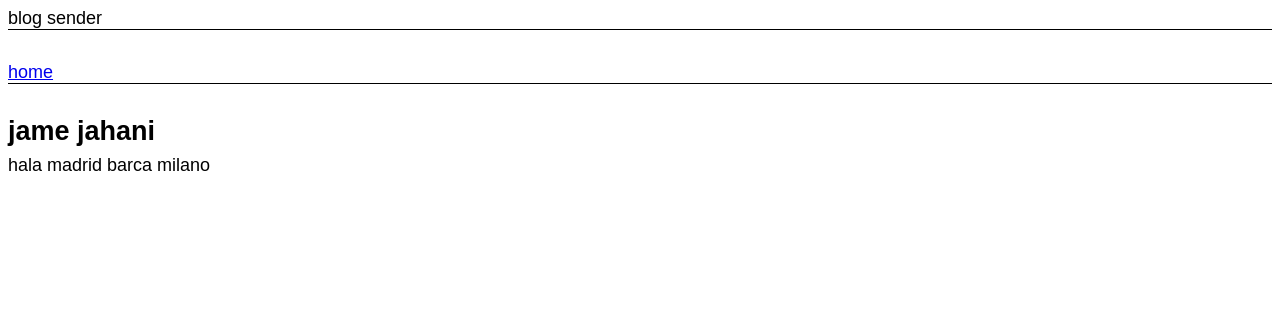
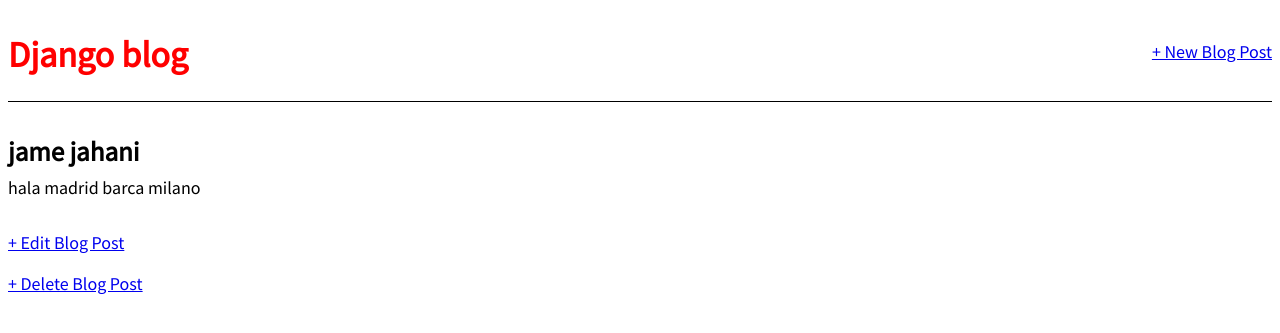
Before and after one commit to alirezaghazanfari/BlogApp, a Django app: page /user/post/2/ in a window 1280 px wide. Shown: the top 333 px of the page. Run offline with Django 3.2, Linux system fonts and the light colour scheme; data comes from the database, SQL or seed files in the repository; both versions use the stored data as it was after the commit.

Commit message:
feat(): Add delete,detail,new forms

```diff
--- a/blog/models/Post.py
+++ b/blog/models/Post.py
@@ -1,12 +1,43 @@
 from django.db import models
+from django.urls import reverse
+
 
 class User(models.Model):
-    name = models.CharField(max_length=200,verbose_name='')
-    last_name = models.CharField(max_length=200,verbose_name='')
-    ip = models.CharField(max_length=300,verbose_name='')
+    name = models.CharField(
+        max_length=200,
+        verbose_name='name'
+    )
+    last_name = models.CharField(max_length=200,
+                                 verbose_name='last name'
+                                 )
+    ip = models.CharField(
+        max_length=300,
+        verbose_name='ip'
+    )
+
     def __str__(self):
         return self.last_name
+
+
 class Post(models.Model):
-    title = models.CharField(max_length=200,verbose_name='')
-    body = models.TextField(verbose_name='')
-    author = models.ForeignKey(on_delete=models.CASCADE,verbose_name='',to=User)
+    title = models.CharField(
+        max_length=200,
+        verbose_name='title'
+    )
+    body = models.TextField(
+        verbose_name='body'
+    )
+    author = models.ForeignKey(
+        on_delete=models.CASCADE,
+        verbose_name='user',
+        to=User
+    )
+
+    def __str__(self):
+        return self.title
+
+    def get_absolute_url(self):
+        return reverse(
+            'post_detail',
+            args=[str(self.id)]
+        )
--- a/blog/templates/post_detail.html
+++ b/blog/templates/post_detail.html
@@ -4,4 +4,6 @@
 <h2>{{ post.title }}</h2>
 <p>{{ post.body }}</p>
 </div>
+    <p><a href="{% url 'post_edit' post.pk %}">+ Edit Blog Post</a></p>
+    <p><a href="{% url 'post_delete' post.pk %}">+ Delete Blog Post</a></p>
 {% endblock content %}
--- a/blog/templates/posts_show.html
+++ b/blog/templates/posts_show.html
@@ -1,30 +1,23 @@
 {% load static %}
-<html lang="">
+<html>
 <head>
-    <title>blog page</title>
-    <link href="{% static 'css/base.css' %}" rel="stylesheet">
+<title>Django blog</title>
+<link href="https://fonts.googleapis.com/css?family=Source+Sans+Pro:400"
+rel="stylesheet">
+<link href="{% static 'css/base.css' %}" rel="stylesheet">
 </head>
-
 <body>
+<div>
 <header>
-    blog sender
-    <link href="{% static 'css/base.css' %}" rel="stylesheet">
+<div class="nav-left">
+<h1><a href="{% url 'home' %}">Django blog</a></h1>
+</div>
+<div class="nav-right">
+<a href="{% url 'post_new' %}">+ New Blog Post</a>
+</div>
 </header>
-<header>
-    <a href="{% url 'home' %}">home</a>
-</header>
-<div>
-    {% block content %}
-        {% for post in object_list %}
-            <div class="Post">
-                <h1><a href="{% url 'post_detail' post.pk %}">{{ post.title }}</a></h1>
-                <p>{{ post.body }}</p>
-            </div>
-
-
-        {% endfor %}
-    {% endblock content %}
+{% block content %}
+{% endblock content %}
 </div>
-
 </body>
 </html>
--- a/blog/urls.py
+++ b/blog/urls.py
@@ -1,8 +1,43 @@
 from django.contrib import admin
 from django.urls import path
-from .views import RegisterUser,UserShow,PostShow,PostDetail
+from .views import RegisterUser, UserShow, PostShow, PostDetail, BlogCreateView, BlogUpdate, BlogDelete, BlogList
 
 urlpatterns = [
-    path('register/',PostShow.as_view(),name='home'),
-    path('post/<int:pk>/',PostDetail.as_view(),name = 'post_detail'),
+
+    path(
+        'register/',
+        PostShow.as_view(),
+        name='home'
+    ),
+
+    path(
+        'post/<int:pk>/',
+        PostDetail.as_view(),
+        name='post_detail'
+    ),
+
+    path(
+        'post/new/',
+        BlogCreateView.as_view(),
+        name='post_new'
+    ),
+
+    path(
+        'post/<int:pk>/edit/',
+        BlogUpdate.as_view(),
+        name='post_edit'
+    ),
+
+    path(
+        'post/<int:pk>/delete/',
+        BlogDelete.as_view(),
+        name='post_delete'
+    ),
+
+    path(
+        '',
+        BlogList.as_view(),
+        name='homeA'
+    )
+
 ]
--- a/blog/views.py
+++ b/blog/views.py
@@ -1,8 +1,9 @@
 from django.shortcuts import render
+from django.urls import reverse_lazy
 from rest_framework.renderers import TemplateHTMLRenderer
 from rest_framework.views import View,APIView
 from rest_framework import viewsets, permissions
-from django.views.generic import ListView , DetailView
+from django.views.generic import ListView , DetailView,CreateView,UpdateView,DeleteView
 
 from blog.models.Post import User,Post
 # Create your views here.
@@ -22,3 +23,23 @@ class PostDetail(DetailView):
     model = Post
     template_name = 'post_detail.html'
     context_object_name = 'post'
+
+
+class BlogCreateView(CreateView):
+    model = Post
+    template_name = 'post_new.html'
+    fields = '__all__'
+
+class BlogUpdate(UpdateView):
+    model = Post
+    template_name = 'post_edit.html'
+    fields = ['title','body']
+
+class BlogDelete(DeleteView):
+    model = Post
+    template_name = 'post_delete.html'
+    success_url = reverse_lazy('home')
+
+class BlogList(ListView):
+    model = Post
+    template_name = 'home.html'
```
Also changed, not shown: blog/templates/home.html (added, +9 -0 lines), blog/templates/post_delete.html (added, +8 -0 lines), blog/templates/post_edit.html (added, +8 -0 lines), blog/templates/post_new.html (added, +9 -0 lines), db.sqlite3.
